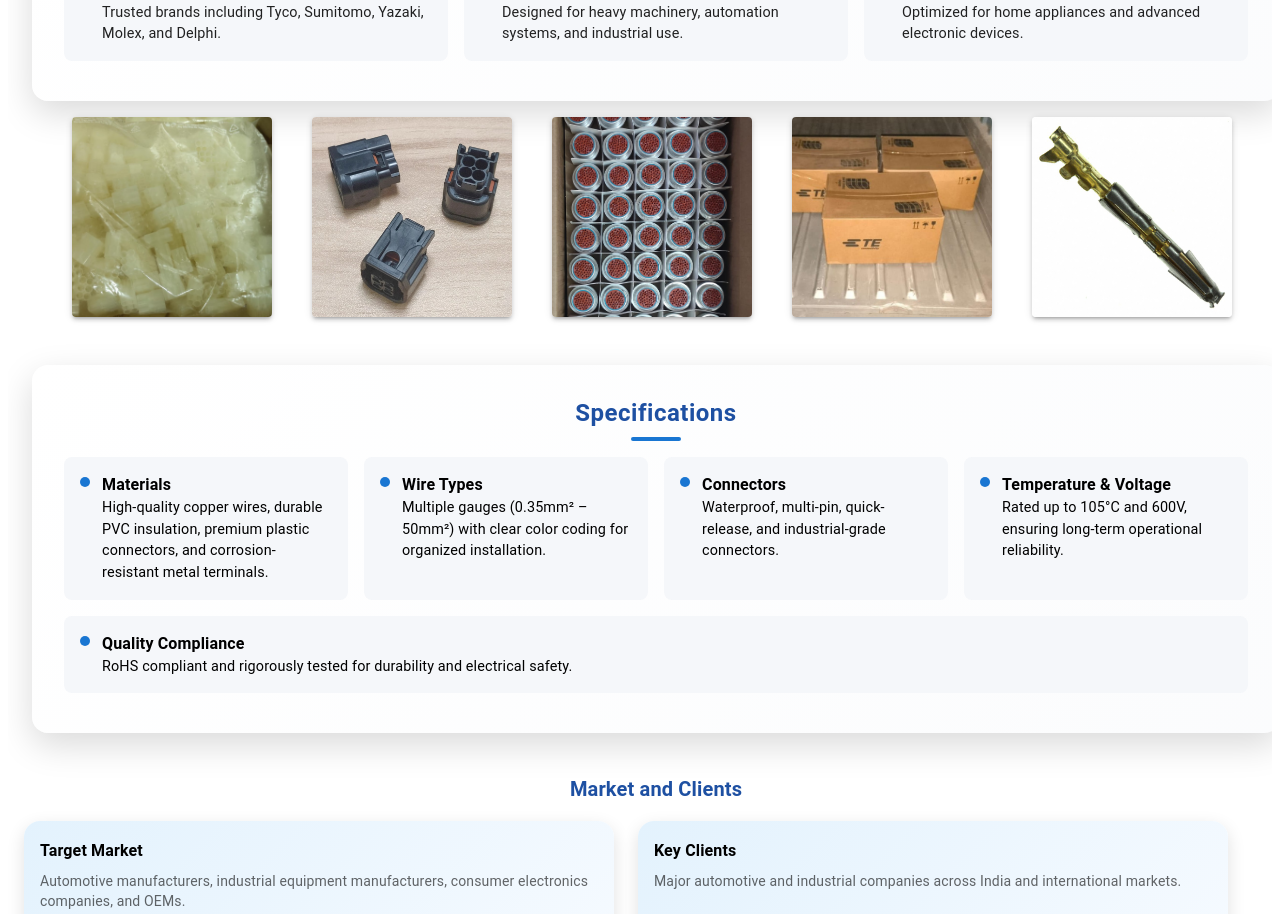
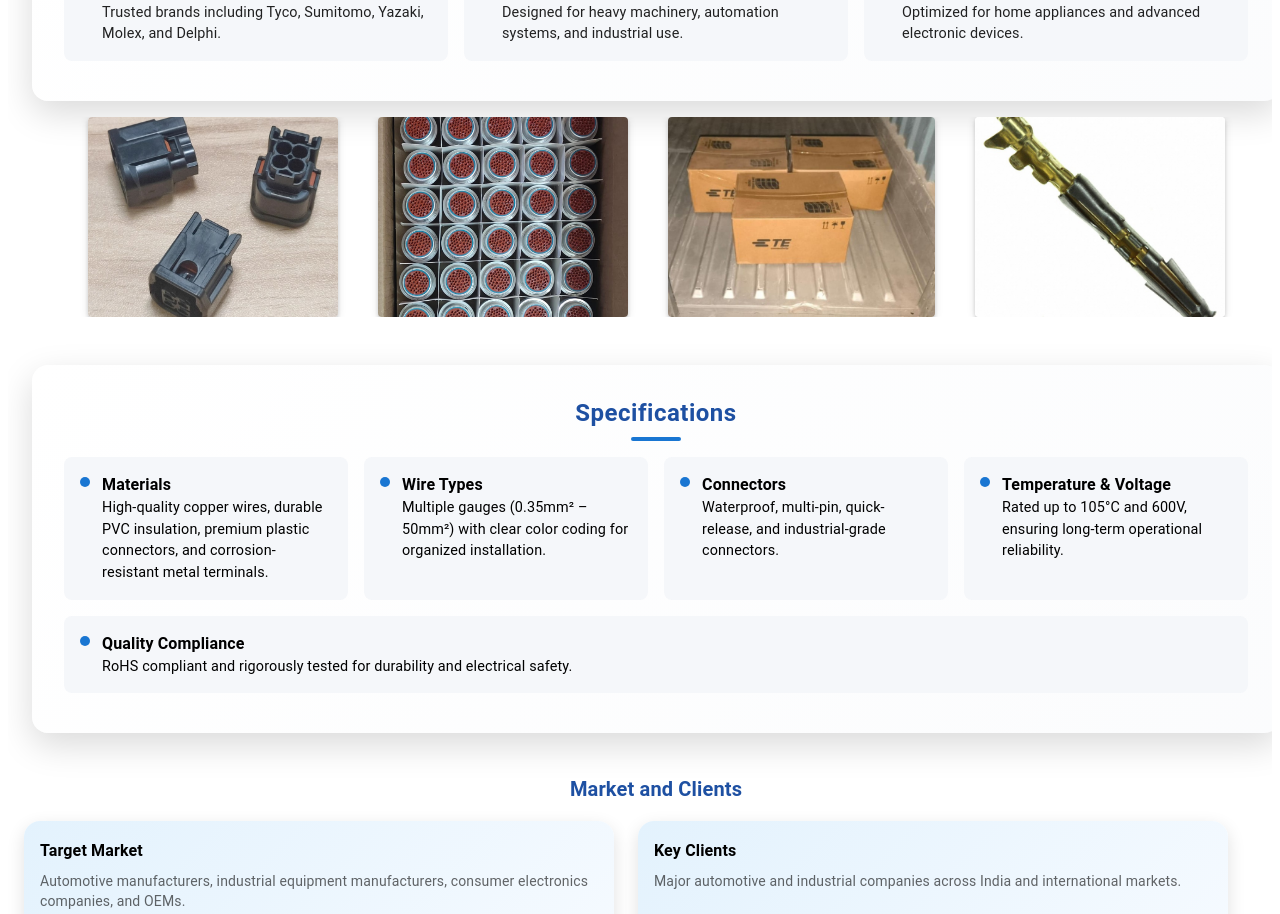
Before and after one commit to Preetha-337/ME-app-frontend, a React (Vite) app: page /home in a window 1280 px wide. Shown: the part 3783-4697 px from the top of the page. Built offline with nearby package versions, Linux system fonts and the light colour scheme.

Commit message:
Update Production.jsx

```diff
--- a/src/Production.jsx
+++ b/src/Production.jsx
@@ -121,27 +121,29 @@ function KeyProductsServices() {
 </Card>
 <Grid
   container
-  spacing={{ md: 5, sm: 2, xs: 30 }}
-  alignItems="center"
-  direction="row"
+  wrap="nowrap"
   sx={{
     mt: { md: 2, xs: 3 },
-    px: { xs: 2, md: 0 },
-      width: { xs: 500, sm:"100%", md: "100%" },
-    ml: { md: 5, xs: 0, sm: 1 },
-    flexWrap: { xs: "nowrap", md: "wrap" },
-    overflowX: { xs: "auto", md: "visible" },
+    px:{ md: 7,sm:7, xs: 0},
+    overflowX: "auto",
+    gap: 5,
+    scrollBehavior: "smooth",
+
+    // Optional: hide scrollbar
+    "&::-webkit-scrollbar": {
+      display: "none",
+    },
   }}
 >
-  {[img6, img8,img3, transport2, img9].map((img, index) => (
-    <Grid item key={index} xs="auto">
+  {[img8, img3, transport2, img9].map((img, index) => (
     <Card
+      key={index}
       elevation={3}
       sx={{
-          width: 200,
+        minWidth: 250,   // 🔥 important for horizontal layout
         height: 200,
+        flexShrink: 0,   // 🔥 prevents shrinking
         overflow: "hidden",
-          flexShrink: 0,
         transition: "transform 0.3s ease, box-shadow 0.3s ease",
         "&:hover": {
           transform: "scale(1.05)",
@@ -160,7 +162,6 @@ function KeyProductsServices() {
         }}
       />
     </Card>
-    </Grid>
   ))}
 </Grid>
 
```
Lines whose indentation alone changed are shown as unchanged.
